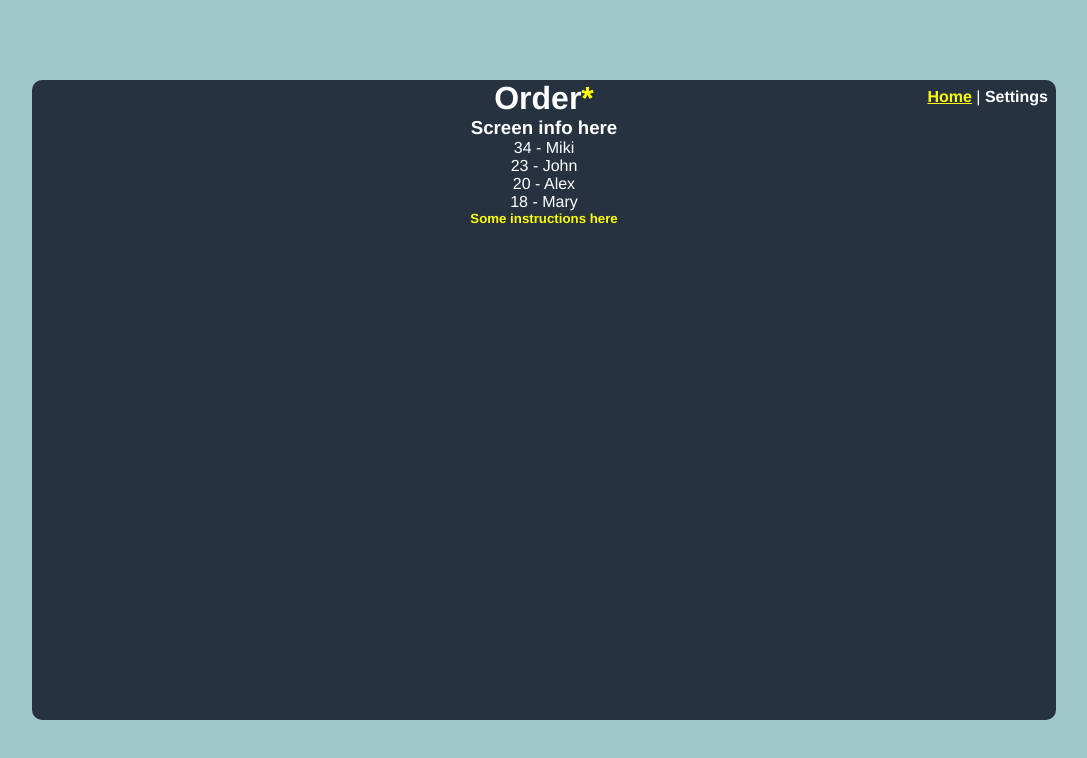
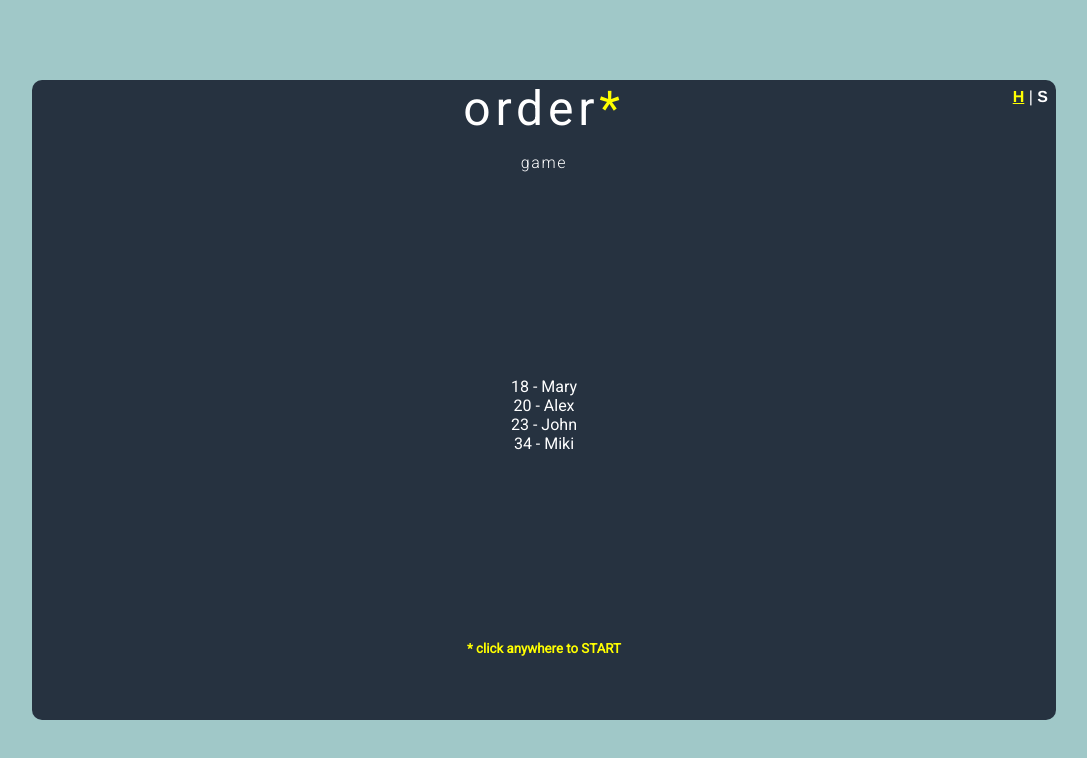
Before and after one commit to Marianissimus/ordergame, a Vue app: page /#/ in a window 1280 px wide. Shown: the top 758 px of the page, without its empty margins (96-1183 px from the left). Built offline with nearby package versions, Linux system fonts and the light colour scheme.

Commit message:
fixed store saving, added mixins
Some local props (message, subtitle), some logic, some more styling according to specs,

```diff
--- a/public/index.html
+++ b/public/index.html
@@ -6,6 +6,7 @@
     <meta name="viewport" content="width=device-width,initial-scale=1.0">
     <link rel="icon" href="<%= BASE_URL %>favicon.ico">
     <title>ordergame</title>
+    <link href="https://fonts.googleapis.com/css?family=Roboto:300,400&display=swap" rel="stylesheet">
   </head>
   <body>
     <noscript>
--- a/src/App.vue
+++ b/src/App.vue
@@ -1,10 +1,10 @@
 <template>
   <div id="app">
     <div id="nav">
-      <router-link to="/">Home</router-link> |
-      <router-link to="/settings">Settings</router-link>
+      <router-link to="/">H</router-link> |
+      <router-link to="/settings">S</router-link>
     </div>
-    <router-view/>
+    <router-view class="content"/>
   </div>
 </template>
 
@@ -20,6 +20,10 @@ $gameBorderRadius: 10px; // TO DO: ask confirmation from designer
   margin: 0;
   padding: 0;
   box-sizing: border-box;
+}
+
+.content{
+  height: 90%;
 }
 
 body {
--- a/src/components/GameScreen.vue
+++ b/src/components/GameScreen.vue
@@ -1,6 +1,6 @@
 <template>
   <div class="gameList">
-  <div class="timer" v-if="isGameStarted"> - {{ time }} seconds - </div>
+  <!-- <div class="timer" v-if="isGameStarted"> - {{ time }} seconds - </div> -->
   <h1 v-if="userWin">You WIN!</h1>
   <draggable
     v-model="userSortedList"
@@ -24,11 +24,13 @@
 <script>
 import store from '@/store'
 import draggable from 'vuedraggable'
+import { mixins } from '@/mixins.js'
 
 export default {
   components: {
     draggable
   },
+  mixins: [mixins],
   data () {
     return {
       userSortedList: null, // what the user sorts, needed to compare to default list
@@ -36,7 +38,8 @@ export default {
       isGameStarted: false,
       lastList: null, // no same random sorting twice in a row,
       timer: null,
-      time: 0
+      time: 0,
+      localMessage: 'arrange the items as fast as you can'// correct topic, please
     }
   },
   methods: {
@@ -56,18 +59,20 @@ export default {
         this.userWin = true
         this.saveScore()
         clearInterval(this.timer)
+        store.commit('setScoreMode', 'save')
         store.commit('setScreen', 'scores')
+        store.commit('setSubtitle', ` - 0 seconds - `)
       }
     },
     saveScore() {
       let score = {
-        name: false,
+        name: null,
         value: this.time
       }
       store.commit('setScore', score)
     },
     getRandomList () {
-      let list =  [...this.gameList].sort(function(a,b){return 0.5 - Math.random()}) // make a random list
+      let list =  [...this.gameList].sort(function(a,b){return 0.5 - Math.random()})
       if (this.arraysAreEqual(list, this.gameList) || this.arraysAreEqual(list, this.lastList)){
         // recursive, to prevent unsorted or duplicated starting lists
         return this.getRandomList()
@@ -76,18 +81,19 @@ export default {
       return list
     },
     startTimer() {
-      this.timer = setInterval(() => this.time++ , 1000)
+      this.timer = setInterval(() => {
+        this.time++
+        store.commit('setSubtitle', ` - ${this.time} seconds - `)
+      }, 1000)
     }
   },
   created () {
+    store.commit('setSubtitle', ` - 0 seconds - `)
     this.reset()
   },
   computed: {
     gameList () {
       return store.state.levels.letters.list // the default list
-    },
-    screen () {
-      return store.state.screen
     },
     dragOptions() {
       return {
--- a/src/components/ScoreScreen.vue
+++ b/src/components/ScoreScreen.vue
@@ -2,45 +2,51 @@
   <ul>
     <li v-for="(score, index) in scores" :key="index">
       <span v-if="score.name">{{ score.value }} - {{ score.name }}</span>
-      <span v-else>
+      <span v-if="!score.name">
         {{ score.value }} -
-        <input v-if="!saved" type="text" v-model="saveName" @keyup.enter="save(score.value)" />
-        <span v-if="saved"> {{ saveName }}</span>
+        <input type="text" v-model="saveName" @keyup.enter="save(index)" />
       </span>
-<!--  this sucks; i'll rewrite it
-      <span v-if="!score.name">{{ score.value }} - </span>
-      <input type="text" v-if="!score.name && !saved" @keyup.enter="save(score.value)" v-model="nameToSave"></input>
-      <span v-if="!score.name && saved">{{ nameToSave }}</span> -->
     </li>
   </ul>
 </template>
 
 <script>
-import store from '@/store';
+import store from '@/store'
+import { mixins } from '@/mixins.js'
 
 export default {
+  mixins: [mixins],
   data () {
     return {
-      saveName: '',
-      saved: false
+      saved: false,
+      saveName: ''
     }
   },
   methods: {
-    save (scoreValue) {
-      // console.log(this.saveName, scoreValue)
+    save (index) {
+      if (!this.saveName.length) {
+       store.commit('setMessage', 'no empty names, please!')
+       return
+      }
+      store.commit('setMessage', 'score saved')
+      this.scores[index].name = this.saveName
       this.saved = true
       store.commit('updateScores', this.scores)
-      // this.saved = true
-      // store.commit('setScore', score)
     }
   },
   computed: {
+    localMessage () {
+      return this.scoreMode === 'start' ? 'click anywhere to START' : 'enter highscore nickname'
+    },
+    localSubtitle () {
+      return this.scoreMode === 'start' ? 'game' : 'highscores'
+    },
     scores () {
       // if sorting done in backend, remove .sort
-      return store.state.scores.sort((a,b) => b.value - a.value)
+      return store.state.scores.sort((a,b) => a.value - b.value)
     },
-    screen () {
-      return store.state.screen
+    scoreMode () {
+      return store.state.scoreMode
     }
   }
 }
--- /dev/null
+++ b/src/mixins.js
@@ -0,0 +1,19 @@
+import store from '@/store'
+
+export const mixins = {
+  created () {
+    store.commit('setMessage', this.localMessage)
+    store.commit('setSubtitle', this.localSubtitle)
+	},
+	computed: {
+		message () {
+      return store.state.message
+		},
+		subtitle () {
+      return store.state.subtitle
+		},
+		screen () {
+			return store.state.screen
+		}
+	}
+}
--- a/src/store.js
+++ b/src/store.js
@@ -14,6 +14,9 @@ export default new Vuex.Store({
     }
    },
    lastScore: 0,
+   scoreMode: 'start',
+   message: '',
+   subtitle: '',
    scores: [
       {
         name: 'Alex',
@@ -37,11 +40,20 @@ export default new Vuex.Store({
     setScore(state, score) {
       state.scores.unshift(score)
     },
+    setScoreMode(state, mode){
+      state.scoreMode = mode
+    },
     updateScores(state, scores) {
       state.scores = scores
     },
     setScreen(state, screen) {
       state.screen = screen
+    },
+    setMessage(state, message){
+      state.message = message
+    },
+    setSubtitle(state, subtitle){
+      state.subtitle = subtitle
     }
   },
   actions: {
--- a/src/views/Home.vue
+++ b/src/views/Home.vue
@@ -1,27 +1,26 @@
 <template>
   <div class="home">
-    <h1 class="logo" @click="startGame">Order<span class="asterix">*</span></h1>
-    <h3 class="subtitle">Screen info here</h3>
+    <div class="title">
+      <h1 class="logo" @click="startGame">order<span class="asterisk">*</span></h1>
+      <h4 class="subtitle">{{ subtitle }}</h4>
+    </div>
     <ScoreScreen v-if="screen === 'scores'"/>
     <GameScreen v-else/>
-    <h5 class="instructions">Some instructions here</h5>
+    <h5 class="instructions">* {{ message }}</h5>
   </div>
 </template>
 
 <script>
-// @ is an alias to /src
 import store from '@/store'
-import ScoreScreen from '@/components/ScoreScreen.vue';
-import GameScreen from '@/components/GameScreen.vue';
+import ScoreScreen from '@/components/ScoreScreen.vue'
+import GameScreen from '@/components/GameScreen.vue'
+import { mixins } from '@/mixins.js'
 
 export default{
   name: 'home',
+  mixins: [mixins],
   components: {
     ScoreScreen, GameScreen
-  },
-  data () {
-    return {
-    }
   },
   methods: {
     startGame () {
@@ -29,22 +28,29 @@ export default{
         store.commit('setScreen', 'game')
       }
     }
-  },
-  computed: {
-    screen () {
-      return store.state.screen
-    }
   }
 }
 
 </script>
 
-<style scoped>
-.asterix {
-  /* TO DO: change this by importing global scss variables in vue.config.js */
-  color: yellow;
+<style>
+.home {
+  font-family: 'Roboto', sans-serif;
+  display: flex;
+  flex-direction: column;
+  justify-content: space-between;
 }
-.instructions {
+.logo {
+  font-weight: 400;
+  font-size: 3em;
+  letter-spacing: .1em;
+}
+.subtitle {
+  font-weight: 300;
+  letter-spacing: .1em;
+  margin: 1em 0;
+}
+.asterisk, .instructions {
   color: yellow;
 }
 </style>
```
